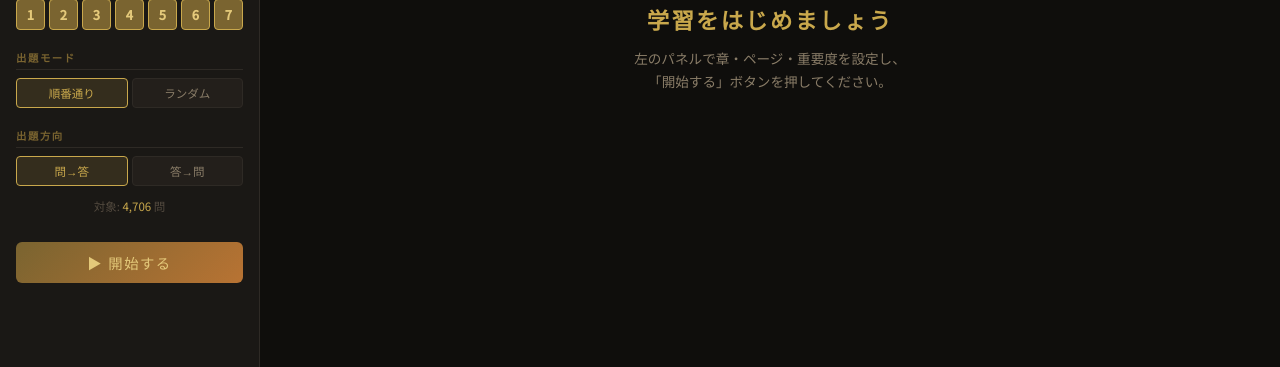
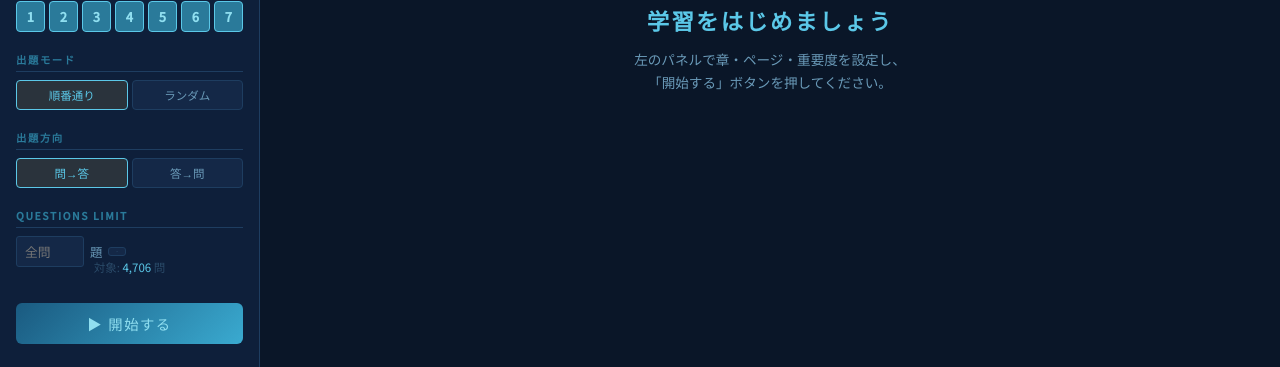
Before and after one commit to akihirokohroku56-wq/sekaishi-quiz, a plain HTML site: page index.html in a window 1280 px wide. Shown: the part 433-800 px from the top of the page. Drawn offline with Linux system fonts and the light colour scheme.

Commit message:
Update index.html

```diff
--- a/index.html
+++ b/index.html
@@ -7,21 +7,21 @@
 <link href="https://fonts.googleapis.com/css2?family=Noto+Serif+JP:wght@400;600;700&family=Noto+Sans+JP:wght@300;400;500&family=Shippori+Mincho:wght@400;600&display=swap" rel="stylesheet">
 <style>
 :root {
-  --bg: #0f0e0c;
-  --surface: #1a1815;
-  --surface2: #231f1b;
-  --border: #2e2a25;
-  --gold: #c9a84c;
-  --gold-light: #e4c97a;
-  --gold-dim: #7a6430;
-  --text: #e8dcc8;
-  --text-dim: #8a7d68;
-  --text-muted: #534a3f;
-  --correct: #4a9b6f;
-  --correct-bg: #1a3328;
-  --wrong: #9b4a4a;
-  --wrong-bg: #331a1a;
-  --accent: #b87333;
+  --bg: #0a1628;
+  --surface: #0e1f3a;
+  --surface2: #142847;
+  --border: #1e3d60;
+  --gold: #5bc8e8;
+  --gold-light: #90dff0;
+  --gold-dim: #2a7a9a;
+  --text: #dceefa;
+  --text-dim: #6a9ab8;
+  --text-muted: #2a4a68;
+  --correct: #3ab88a;
+  --correct-bg: #0a2820;
+  --wrong: #e05a6a;
+  --wrong-bg: #2a0d14;
+  --accent: #3aaad0;
 }
 
 * { box-sizing: border-box; margin: 0; padding: 0; }
@@ -37,12 +37,12 @@ body {
 
 /* Header */
 .header {
-  border-bottom: 1px solid var(--border);
+  border-bottom: 3px solid var(--gold);
   padding: 14px 24px;
   display: flex;
   align-items: center;
   justify-content: space-between;
-  background: var(--surface);
+  background: #0a1628;
 }
 .header-title {
   font-family: 'Shippori Mincho', serif;
@@ -207,7 +207,7 @@ body {
 
 /* Start button */
 .start-btn {
-  background: linear-gradient(135deg, var(--gold-dim), var(--accent));
+  background: linear-gradient(135deg, #1a5a80, #3aaad0);
   border: none;
   color: var(--gold-light);
   font-family: 'Shippori Mincho', serif;
@@ -222,6 +222,12 @@ body {
 }
 .start-btn:hover { opacity: .85; transform: translateY(-1px); }
 .start-btn:active { transform: translateY(0); }
+.limit-row{display:flex;align-items:center;gap:6px;}
+.limit-input{width:68px;background:var(--surface2);border:1px solid var(--border);color:var(--text);font-size:.8rem;padding:5px 8px;border-radius:3px;font-family:'Noto Sans JP',sans-serif;outline:none;transition:border-color .15s;}
+.limit-input:focus{border-color:var(--gold);}
+.limit-label{font-size:.78rem;color:var(--text-dim);}
+.limit-all-btn{font-size:.62px;padding:3px 7px;background:var(--surface2);border:1px solid var(--border);color:var(--text-dim);border-radius:3px;cursor:pointer;transition:all .15s;font-family:'Noto Sans JP',sans-serif;white-space:nowrap;}
+.limit-all-btn:hover{border-color:var(--gold);color:var(--text);}
 
 .question-count-preview {
   text-align: center;
@@ -290,7 +296,7 @@ body {
 }
 .progress-bar-fill {
   height: 100%;
-  background: linear-gradient(90deg, var(--gold-dim), var(--gold));
+  background: linear-gradient(90deg, #2a7a9a, #5bc8e8);
   border-radius: 2px;
   transition: width .3s ease;
 }
@@ -509,7 +515,7 @@ body {
   letter-spacing: .04em;
 }
 .result-btn-primary {
-  background: linear-gradient(135deg, var(--gold-dim), var(--accent));
+  background: linear-gradient(135deg, #1a5a80, #3aaad0);
   border: none;
   color: var(--gold-light);
   font-weight: 600;
@@ -598,6 +604,14 @@ body {
     </div>
 
     <div>
+    <div class="filter-section">
+      <div class="filter-label">Questions Limit</div>
+      <div class="limit-row">
+        <input type="number" class="limit-input" id="limitNum" placeholder="全問" min="1">
+        <span class="limit-label">題</span>
+        <button class="limit-all-btn" onclick="document.getElementById('limitNum').value='';updateCount()">全問</button>
+      </div>
+    </div>
       <div class="question-count-preview" id="countPreview">対象: <span id="countNum">0</span> 問</div>
       <br>
       <button class="start-btn" onclick="startSession()">▶ 開始する</button>
@@ -711,8 +725,10 @@ function getFiltered() {
 }
 
 function updateCount() {
-  const n = getFiltered().length;
-  document.getElementById('countNum').textContent = n.toLocaleString();
+  const total = getFiltered().length;
+  const lim = parseInt(document.getElementById('limitNum').value)||0;
+  const show = lim>0 ? Math.min(lim,total) : total;
+  document.getElementById('countNum').textContent = (lim>0&&lim<total) ? show.toLocaleString()+' / '+total.toLocaleString() : show.toLocaleString();
 }
 
 function startSession() {
@@ -721,6 +737,8 @@ function startSession() {
   if(mode === 'shuffle') {
     filtered = [...filtered].sort(() => Math.random() - .5);
   }
+  const lim = parseInt(document.getElementById('limitNum').value)||0;
+  if(lim>0 && lim<filtered.length) filtered = filtered.slice(0, lim);
   session = filtered;
   currentIdx = 0;
   score = {o:0, x:0, skip:0};
@@ -862,6 +880,7 @@ document.addEventListener('DOMContentLoaded', () => {
   initUI();
   document.getElementById('pageMin').addEventListener('input', updateCount);
   document.getElementById('pageMax').addEventListener('input', updateCount);
+  document.getElementById('limitNum').addEventListener('input', updateCount);
 });
 </script>
 </body>
```
